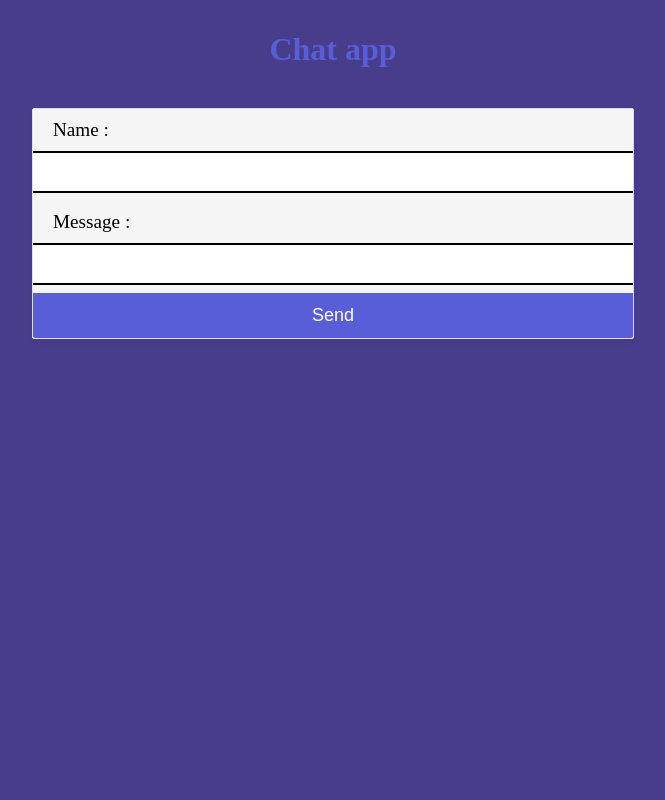
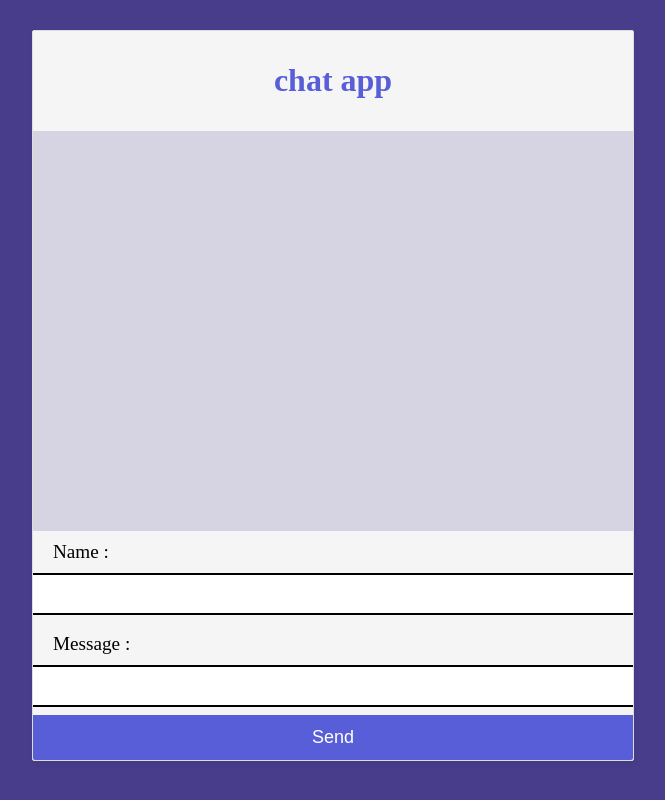
Before and after one commit to halakhellow/chat-app, a website: page public/index.html in a window 1280 px wide. Shown: the whole page, without its empty margins (307-972 px from the left). Drawn offline with nearby package versions, Linux system fonts and the light colour scheme; no server answers.

Commit message:
add containers for styling

```diff
--- a/public/index.html
+++ b/public/index.html
@@ -11,15 +11,17 @@
 </head>
 
 <body>
-
-    <h1>Chat app</h1>
     <div id="chat-box">
-        <div id="output"></div>
+        <h1>chat app</h1>
+        <div id="chat-window">
+            <div id="output"></div>
+        </div>
         <label for="name">Name : </label>
         <input type="text" id="name" />
         <label for="message">Message : </label>
         <input type="text" id="message" />
         <button id="send">Send</button>
+
     </div>
 
     <script src="chat.js"></script>
```
